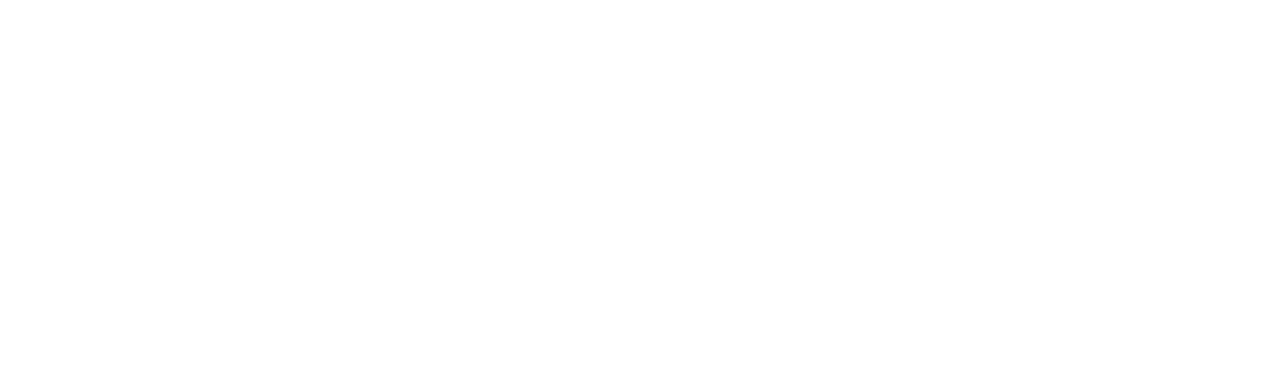
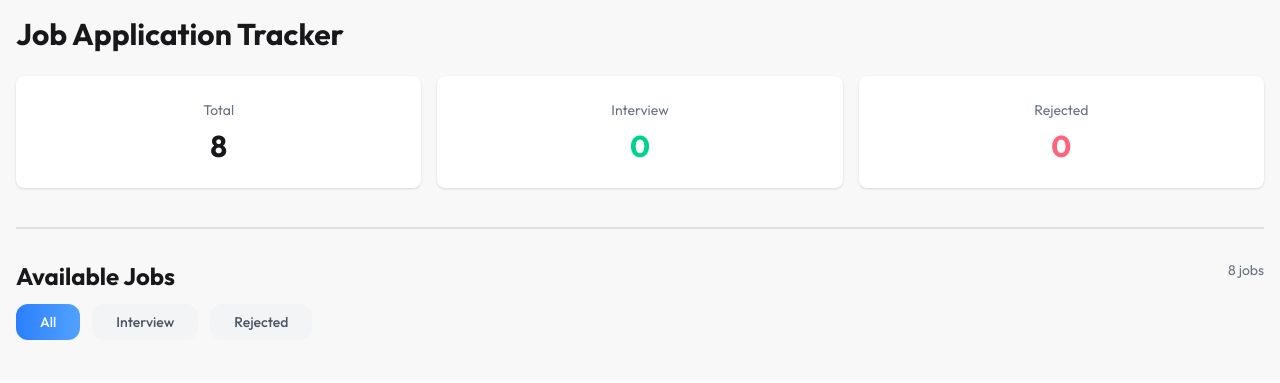
Before and after one commit to Rukshanaafrin/assignment-4_Job-Tracker, a plain HTML site: page index.html in a window 1280 px wide. Drawn offline with nearby package versions, Linux system fonts and the light colour scheme.

Commit message:
second commit

```diff
--- a/index.html
+++ b/index.html
@@ -1,11 +1,12 @@
 <!DOCTYPE html>
 <html data-theme="light">
+
 <head>
     <meta charset="UTF-8">
     <meta name="viewport" content="width=device-width, initial-scale=1.0">
     <title>Job Application Tracker</title>
 
-     <!-- tailwind + daisy -->
+    <!-- tailwind + daisy -->
     <link href="https://cdn.jsdelivr.net/npm/daisyui@5" rel="stylesheet" type="text/css" />
     <script src="https://cdn.jsdelivr.net/npm/@tailwindcss/browser@4"></script>
 
@@ -26,7 +27,84 @@
         }
     </style>
 </head>
-<body>
 
+<body class="bg-base-200">
+
+    <div class="max-w-7xl mx-auto p-4">
+        <h1 class="text-3xl font-bold mb-6">
+            Job Application Tracker
+        </h1>
+
+        <!-- Dashboard Cards -->
+        <div class="grid grid-cols-1 md:grid-cols-3 gap-4 mb-8">
+
+            <!-- Total -->
+            <div class="card bg-base-100 shadow">
+                <div class="card-body items-center text-center">
+                    <h2 class="text-sm text-gray-500">Total</h2>
+                    <p id="totalCount" class="text-3xl font-bold">8</p>
+                </div>
+            </div>
+
+            <!-- Interview -->
+            <div class="card bg-base-100 shadow">
+                <div class="card-body items-center text-center">
+                    <h2 class="text-sm text-gray-500">Interview</h2>
+                    <p id="interviewCount" class="text-3xl font-bold text-success">0</p>
+                </div>
+            </div>
+
+            <!-- Rejected -->
+            <div class="card bg-base-100 shadow">
+                <div class="card-body items-center text-center">
+                    <h2 class="text-sm text-gray-500">Rejected</h2>
+                    <p id="rejectedCount" class="text-3xl font-bold text-error">0</p>
+                </div>
+            </div>
+        </div>
+
+        <!-- Divider Line -->
+        <div class="divider w-full my-6"></div>
+
+        <!-- Available Jobs Section -->
+        <div class="flex items-start justify-between mb-6">
+
+            <!-- LEFT -->
+            <div>
+                <h2 class="text-2xl font-bold mb-3">Available Jobs</h2>
+
+                <!-- buttons/tab -->
+                <div class="flex gap-3">
+
+                    <button
+                        class="px-6 py-2 rounded-xl bg-gradient-to-r from-blue-500 to-blue-400 text-white text-sm font-medium">
+                        All
+                    </button>
+
+                    <button
+                        class="px-6 py-2 rounded-xl bg-gray-100 text-gray-600 text-sm font-medium hover:bg-gray-200">
+                        Interview
+                    </button>
+
+                    <button
+                        class="px-6 py-2 rounded-xl bg-gray-100 text-gray-600 text-sm font-medium hover:bg-gray-200">
+                        Rejected
+                    </button>
+                </div>
+            </div>
+
+            <!-- RIGHT COUNT -->
+            <div class="text-sm text-gray-500 whitespace-nowrap">
+                <span id="jobCount">8 jobs</span>
+            </div>
+        </div>
+    </div>
+
+
+
+    </div>
+
+    <script src="script/script.js"></script>
 </body>
+
 </html>
```
Also changed, not shown: assets/jobs.png (added), script/script.js (added), tailwind.config.js (added).
